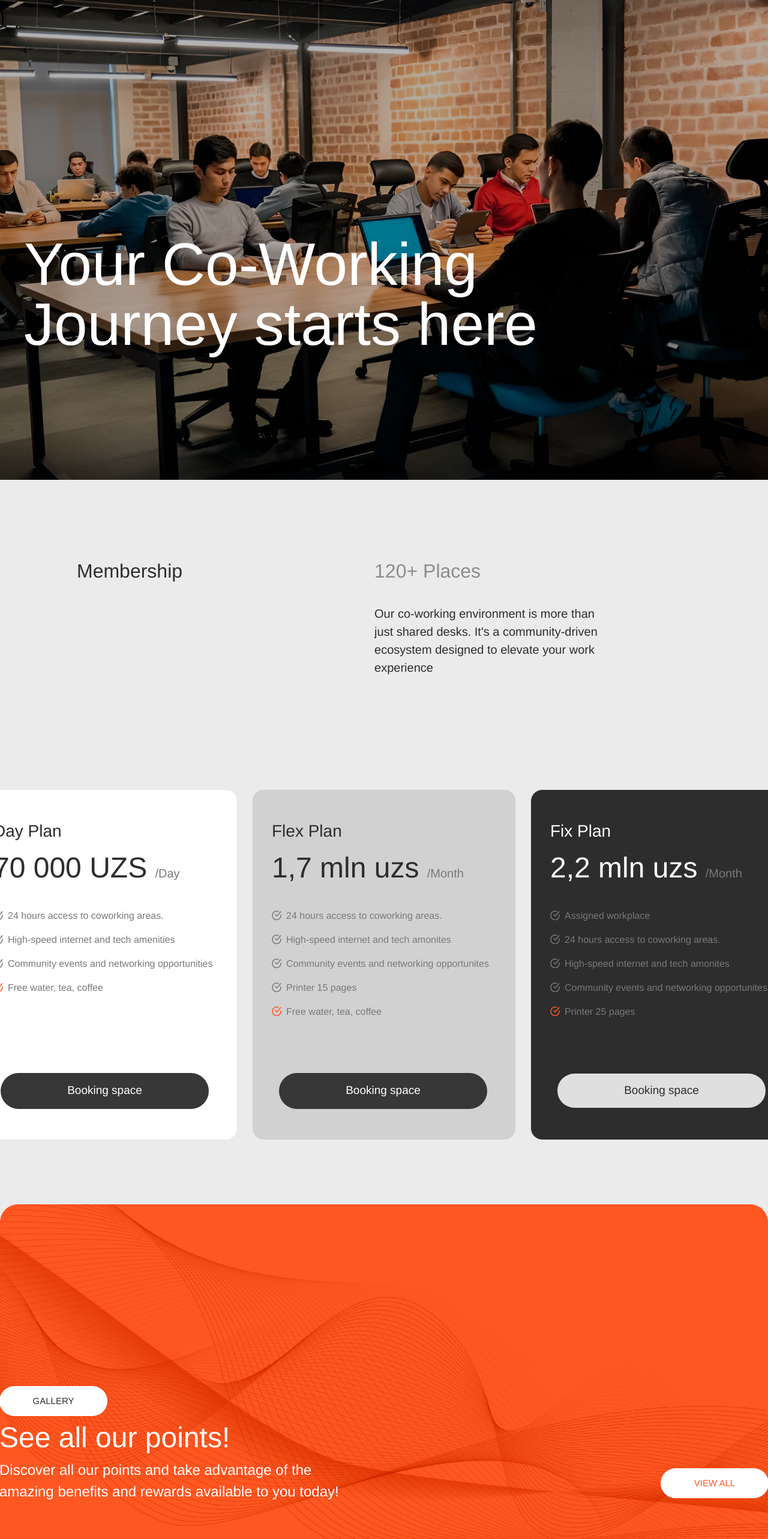
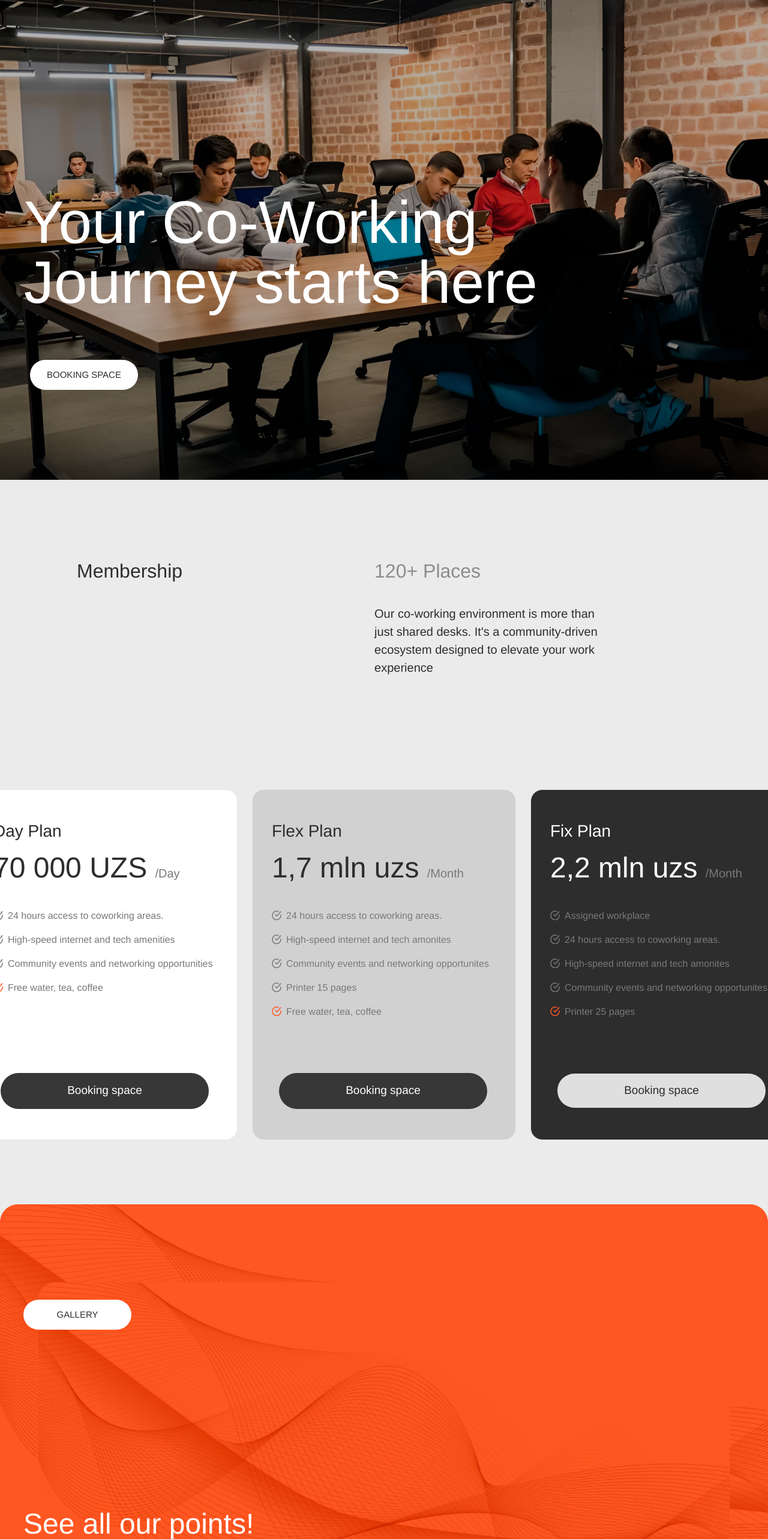
Before and after one commit to shox404/Impact.t, a React (Create React App) app: page / in a window 1280 px wide. Shown: the top 2566 px of the page at 60% size. Built offline with nearby package versions, Linux system fonts and the light colour scheme; a web font is replaced by a local one.

Commit message:
muhsin08

```diff
--- a/src/pages/open-space/index.jsx
+++ b/src/pages/open-space/index.jsx
@@ -6,10 +6,11 @@ import Grn from"../open-space/Group 73.png";
 function Index(props) {
     return (
         <div className="w-full h-screen">
-            <div className="w-full h-screen bg-black bg-cover bg-center" style={{ backgroundImage: `url(${Bg})` }}>
-                <h2 className="text-white text-[100px] w-[935px] pt-[390px] ml-10 leading-[100px]">
+            <div className="w-full h-screen bg-black sm:justify-center sm:items-center sm:h-[80%] sm:text-center bg-cover bg-center" style={{backgroundImage: `url(${Bg})`}}>
+                <h2 className=" sm:text-[30px]  sm:pt-[180px]  sm:w-[270px]  sm:leading-[40px] text-white text-[100px] w-[935px] pt-[320px] ml-10 leading-[100px]">
                     Your Co-Working Journey starts here
                 </h2>
+                <button  className={"w-[180px] mt-20 ml-[50px] sm:w-[160px] sm:text-[13px]  sm:h-[45px]  sm:ml-[-50px] sm:mt-[30px]   text-[15px] h-[50px] bg-white rounded-[90px] text-[#2D2D2D]"}>BOOKING SPACE</button>
             </div>
             <div className="flex w-full h-auto pb-20 gap-80 pt-32 bg-[#EBEBEB]">
                 <div className="ml-32">
@@ -18,7 +19,8 @@ function Index(props) {
                 <div>
                     <h2 className="text-[#8D8D8D] text-[32px]">120+ Places</h2>
                     <p className="text-[20px] text-[#2D2D2D] w-[390px] mt-8">
-                        Our co-working environment is more than just shared desks. It's a community-driven ecosystem designed to elevate your work experience
+                        Our co-working environment is more than just shared desks. It's a community-driven ecosystem
+                        designed to elevate your work experience
                     </p>
                 </div>
             </div>
@@ -26,99 +28,111 @@ function Index(props) {
             <div className="flex w-full h-screen bg-[#EBEBEB] items-center justify-center gap-6">
                 <div className="w-[440px] h-[585px] bg-[#FFFFFF] border rounded-[20px] flex flex-col  p-8">
                     <h3 className=" text-[#2D2D2D] mt-4 text-[28px]">Day Plan</h3>
-                    <h2 className="text-[48px] text-[#2D2D2D] mt-1">70 000 UZS <span className="text-[#797979] text-[20px]">/Day</span></h2>
+                    <h2 className="text-[48px] text-[#2D2D2D] mt-1">70 000 UZS <span
+                        className="text-[#797979] text-[20px]">/Day</span></h2>
                     <div className="mt-8 w-full flex flex-col gap-4">
                         <p className="flex items-center gap-2 text-[16px] text-[#797979]">
-                            <img className="w-[16px] h-[17px]" src={Chek} alt="" />
+                            <img className="w-[16px] h-[17px]" src={Chek} alt=""/>
                             24 hours access to coworking areas.
                         </p>
                         <p className="flex items-center gap-2 text-[16px] text-[#797979]">
-                            <img className="w-[16px] h-[17px]" src={Chek} alt="" />
+                            <img className="w-[16px] h-[17px]" src={Chek} alt=""/>
                             High-speed internet and tech amenities
                         </p>
                         <p className="flex items-center gap-2 text-[16px] text-[#797979] w-[450px]">
-                            <img className="w-[16px] h-[17px]" src={Chek} alt="" />
+                            <img className="w-[16px] h-[17px]" src={Chek} alt=""/>
                             Community events and networking opportunities
                         </p>
                         <p className="flex items-center gap-2 text-[16px] text-[#797979]">
-                            <img className="w-[16px] h-[17px]" src={Chek1} alt="" />
+                            <img className="w-[16px] h-[17px]" src={Chek1} alt=""/>
                             Free water, tea, coffee
                         </p>
                     </div>
-                    <button className="w-[347px] mt-[130px] ml-3 h-[60px] bg-[#373737] rounded-[90px] text-white text-[19px]">
+                    <button
+                        className="w-[347px] mt-[130px] ml-3 h-[60px] bg-[#373737] rounded-[90px] text-white text-[19px]">
                         Booking space
                     </button>
                 </div>
                 <div className="w-[440px] h-[585px] bg-[#D1D1D1] border rounded-[20px] flex flex-col  p-8">
                     <h3 className=" text-[#2D2D2D] mt-4 text-[28px]">Flex Plan</h3>
-                    <h2 className="text-[48px] text-[#2D2D2D] mt-1">1,7 mln uzs <span className="text-[#797979] text-[20px]">/Month</span></h2>
+                    <h2 className="text-[48px] text-[#2D2D2D] mt-1">1,7 mln uzs <span
+                        className="text-[#797979] text-[20px]">/Month</span></h2>
                     <div className="mt-8 w-full flex flex-col gap-4">
                         <p className="flex items-center gap-2 text-[16px] text-[#797979]">
-                            <img className="w-[16px] h-[17px]" src={Chek} alt="" />
+                            <img className="w-[16px] h-[17px]" src={Chek} alt=""/>
                             24 hours access to coworking areas.
                         </p>
                         <p className="flex items-center gap-2 text-[16px] text-[#797979]">
-                            <img className="w-[16px] h-[17px]" src={Chek} alt="" />
+                            <img className="w-[16px] h-[17px]" src={Chek} alt=""/>
                             High-speed internet and tech amonites
                         </p>
                         <p className="flex items-center gap-2 text-[16px] text-[#797979] w-[450px]">
-                            <img className="w-[16px] h-[17px]" src={Chek} alt="" />
+                            <img className="w-[16px] h-[17px]" src={Chek} alt=""/>
                             Community events and networking opportunites
                         </p>
                         <p className="flex items-center gap-2 text-[16px] text-[#797979] w-[450px]">
-                            <img className="w-[16px] h-[17px]" src={Chek} alt="" />
+                            <img className="w-[16px] h-[17px]" src={Chek} alt=""/>
                             Printer 15 pages
                         </p>
                         <p className="flex items-center gap-2 text-[16px] text-[#797979]">
-                            <img className="w-[16px] h-[17px]" src={Chek1} alt="" />
+                            <img className="w-[16px] h-[17px]" src={Chek1} alt=""/>
                             Free water, tea, coffee
                         </p>
                     </div>
-                    <button className="w-[347px] mt-[90px]  ml-3 h-[60px] bg-[#373737] rounded-[90px] text-white text-[19px]">
+                    <button
+                        className="w-[347px] mt-[90px]  ml-3 h-[60px] bg-[#373737] rounded-[90px] text-white text-[19px]">
                         Booking space
                     </button>
                 </div>
                 <div className="w-[440px] h-[585px] bg-[#2D2D2D] border rounded-[20px] flex flex-col  p-8">
                     <h3 className=" text-[#FFFFFF] mt-4 text-[28px]">Fix Plan</h3>
-                    <h2 className="text-[48px] text-[#FFFFFF] mt-1">2,2 mln uzs <span className="text-[#797979] text-[20px]">/Month</span></h2>
+                    <h2 className="text-[48px] text-[#FFFFFF] mt-1">2,2 mln uzs <span
+                        className="text-[#797979] text-[20px]">/Month</span></h2>
                     <div className="mt-8 w-full flex flex-col gap-4">
                         <p className="flex items-center gap-2 text-[16px] text-[#797979]">
-                            <img className="w-[16px] h-[17px]" src={Chek} alt="" />
+                            <img className="w-[16px] h-[17px]" src={Chek} alt=""/>
                             Assigned workplace
                         </p>
                         <p className="flex items-center gap-2 text-[16px] text-[#797979]">
-                            <img className="w-[16px] h-[17px]" src={Chek} alt="" />
+                            <img className="w-[16px] h-[17px]" src={Chek} alt=""/>
                             24 hours access to coworking areas.
                         </p>
                         <p className="flex items-center gap-2 text-[16px] text-[#797979] w-[450px]">
-                            <img className="w-[16px] h-[17px]" src={Chek} alt="" />
+                            <img className="w-[16px] h-[17px]" src={Chek} alt=""/>
                             High-speed internet and tech amonites
                         </p>  <p className="flex items-center gap-2 text-[16px] text-[#797979] w-[450px]">
-                            <img className="w-[16px] h-[17px]" src={Chek} alt="" />
+                        <img className="w-[16px] h-[17px]" src={Chek} alt=""/>
                         Community events and networking opportunites
-                        </p>
+                    </p>
                         <p className="flex items-center gap-2 text-[16px] text-[#797979]">
-                            <img className="w-[16px] h-[17px]" src={Chek1} alt="" />
+                            <img className="w-[16px] h-[17px]" src={Chek1} alt=""/>
                             Printer 25 pages
                         </p>
                     </div>
-                    <button className="  mt-[91px] w-[347px]  ml-3 h-[57px] bg-[#DFDFDF] rounded-[90px] text-[#2D2D2D] text-[19px]">
+                    <button
+                        className="  mt-[91px] w-[347px]  ml-3 h-[57px] bg-[#DFDFDF] rounded-[90px] text-[#2D2D2D] text-[19px]">
                         Booking space
                     </button>
                 </div>
             </div>
 
 
-
-            <div className={"w-full h-screen flex justify-center items-center  bg-[#EBEBEB]"} style={{ backgroundImage: `url(${Grn})` }}>
-                {/*<img className={"w-[90%]"} src={Green} alt=""/>*/}
-                <div>
-                    <button className={"w-[180px]    text-[15px] h-[50px] bg-white rounded-[90px] text-[#2D2D2D]"}>GALLERY</button>
-<h2 className={"text-[48px] text-white"}>See all our points!</h2>
-                    <h3 className={"w-[602px] text-white text-[24px]"}>Discover all our points and take advantage of the amazing benefits and rewards available to you today!</h3>
+            <div className={"w-full h-screen flex justify-center items-center relative  bg-[#EBEBEB]"}
+                 style={{backgroundImage:` url(${Grn})`}}>
+                <img className={"w-[90%] absolute z-10"} src={Grn} alt=""/>
+                <div className="absolute z-20 ml-[-600px]">
+                    <button
+                        className={"w-[180px] mb-72    text-[15px] h-[50px] bg-white rounded-[90px] text-[#2D2D2D]"}>GALLERY
+                    </button>
+                    <h2 className={"text-[48px] text-white"}>See all our points!</h2>
+                    <h3 className={"w-[602px] text-white text-[24px]"}>Discover all our points and take advantage of the
+                        amazing benefits and rewards available to you today!</h3>
                 </div>
-                <div>
-                    <button className={"w-[180px] h-[50px] text-[15px] text-[#FF5722]  rounded-[90px] bg-white mt-[130px] ml-[500px]"}>VIEW ALL</button>
+                <div className="absolute z-20 ml-[500px] mt-[290px]">
+                    <button
+                        className={"w-[180px] h-[50px] text-[15px] text-[#FF5722]  rounded-[90px] bg-white mt-[130px] ml-[500px]"}>VIEW
+                        ALL
+                    </button>
                 </div>
             </div>
         </div>
```
